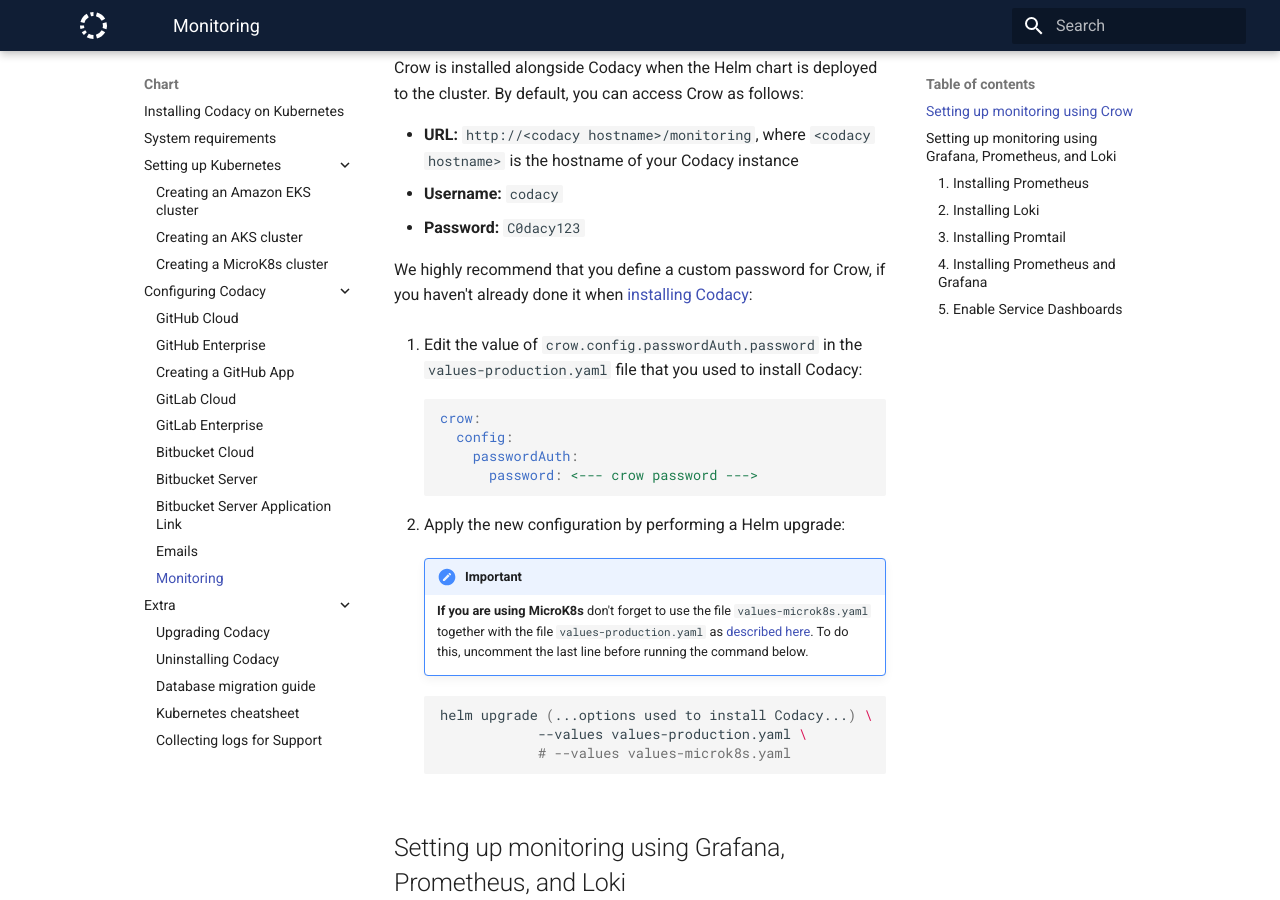
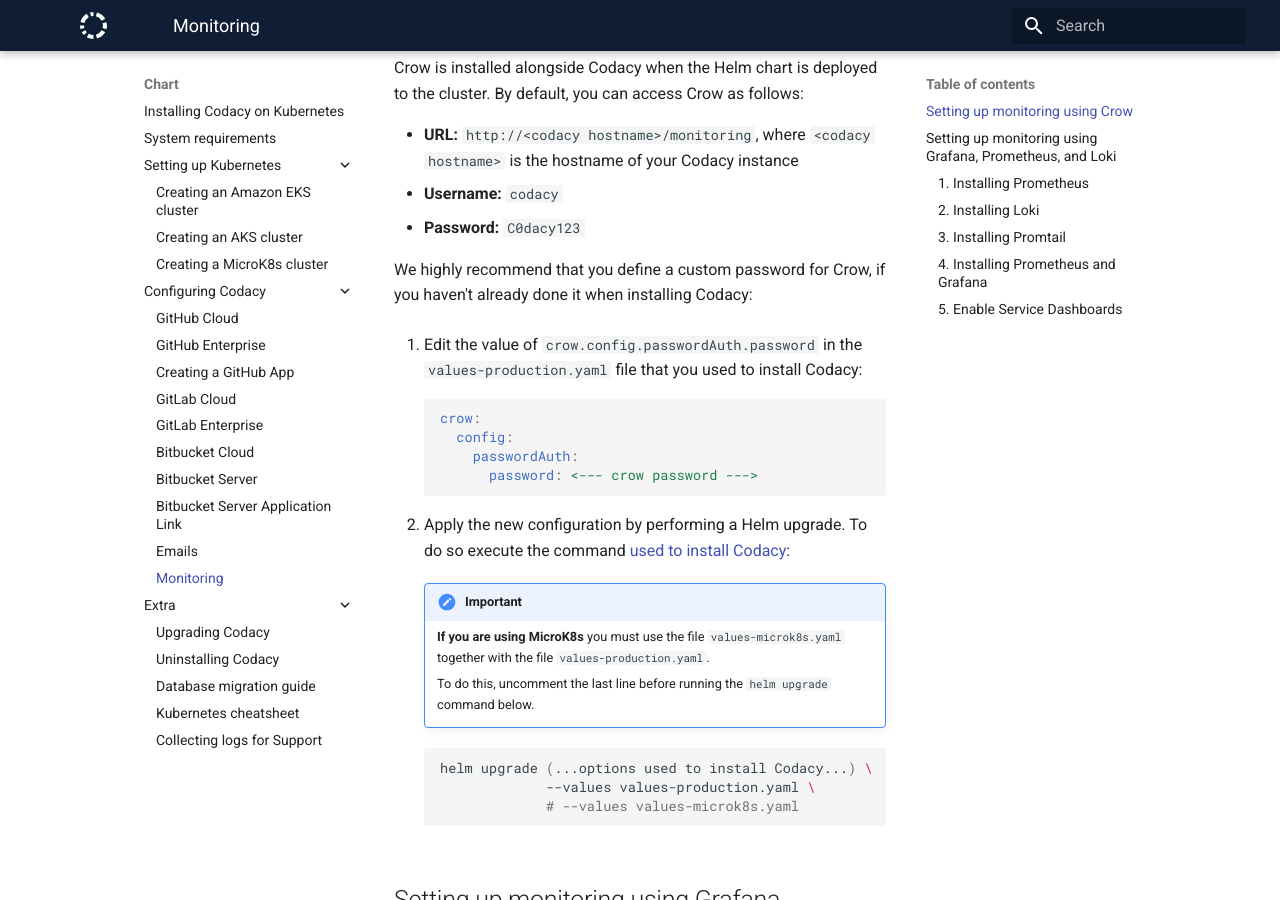
Before and after one commit to codacy/chart, an MkDocs documentation site: the page built from docs/configuration/monitoring.md, in a window 1280 px wide and 900 px high, scrolled down 505 px. Built offline with MkDocs 1.6.1 and Material for MkDocs 9.7.7, drawn with Linux system fonts in a browser that asks for light colours.

Commit message:
Refactor helm upgrade instructions on monitoring.md
Use direct link to instructions on how to run the helm upgrade command
to install Codacy and simplify the note for the MicroK8s scenario.

These instructions will be reused on the configuration of the Git
providers.

````diff
--- a/docs/configuration/monitoring.md
+++ b/docs/configuration/monitoring.md
@@ -17,7 +17,7 @@
 -   **Username:** `codacy`
 -   **Password:** `C0dacy123`
 
-We highly recommend that you define a custom password for Crow, if you haven't already done it when [installing Codacy](../index.md#2.-installing-codacy):
+We highly recommend that you define a custom password for Crow, if you haven't already done it when installing Codacy:
 
 1.  Edit the value of `crow.config.passwordAuth.password` in the `values-production.yaml` file that you used to install Codacy:
 
@@ -28,15 +28,17 @@
           password: <--- crow password --->
     ```
 
-2.  Apply the new configuration by performing a Helm upgrade:
+2.  Apply the new configuration by performing a Helm upgrade. To do so execute the command [used to install Codacy](../index.md#helm-upgrade):
 
     !!! important
-        **If you are using MicroK8s** don't forget to use the file `values-microk8s.yaml` together with the file `values-production.yaml` as [described here](../infrastructure/microk8s-quickstart.md#notes-on-installing-codacy). To do this, uncomment the last line before running the command below.
+        **If you are using MicroK8s** you must use the file `values-microk8s.yaml` together with the file `values-production.yaml`.
+
+        To do this, uncomment the last line before running the `helm upgrade` command below.
 
     ```bash
     helm upgrade (...options used to install Codacy...) \
-                --values values-production.yaml \
-                # --values values-microk8s.yaml
+                 --values values-production.yaml \
+                 # --values values-microk8s.yaml
     ```
 
 ## Setting up monitoring using Grafana, Prometheus, and Loki
@@ -122,9 +124,9 @@
           enabled: true
     ```
 
-2.  Apply this configuration by performing a Helm upgrade. To do so append `--values values-monitoring.yaml --recreate-pods` to the command [used to install Codacy](../index.md#2-installing-codacy):
+2.  Apply this configuration by performing a Helm upgrade. To do so append `--values values-monitoring.yaml --recreate-pods` to the command [used to install Codacy](../index.md#helm-upgrade):
 
     ```bash
     helm upgrade (...options used to install Codacy...) \
-                --values values-monitoring.yaml --recreate-pods
+                 --values values-monitoring.yaml --recreate-pods
     ```
````
Also changed, not shown: docs/index.md (+1 -1 lines).
